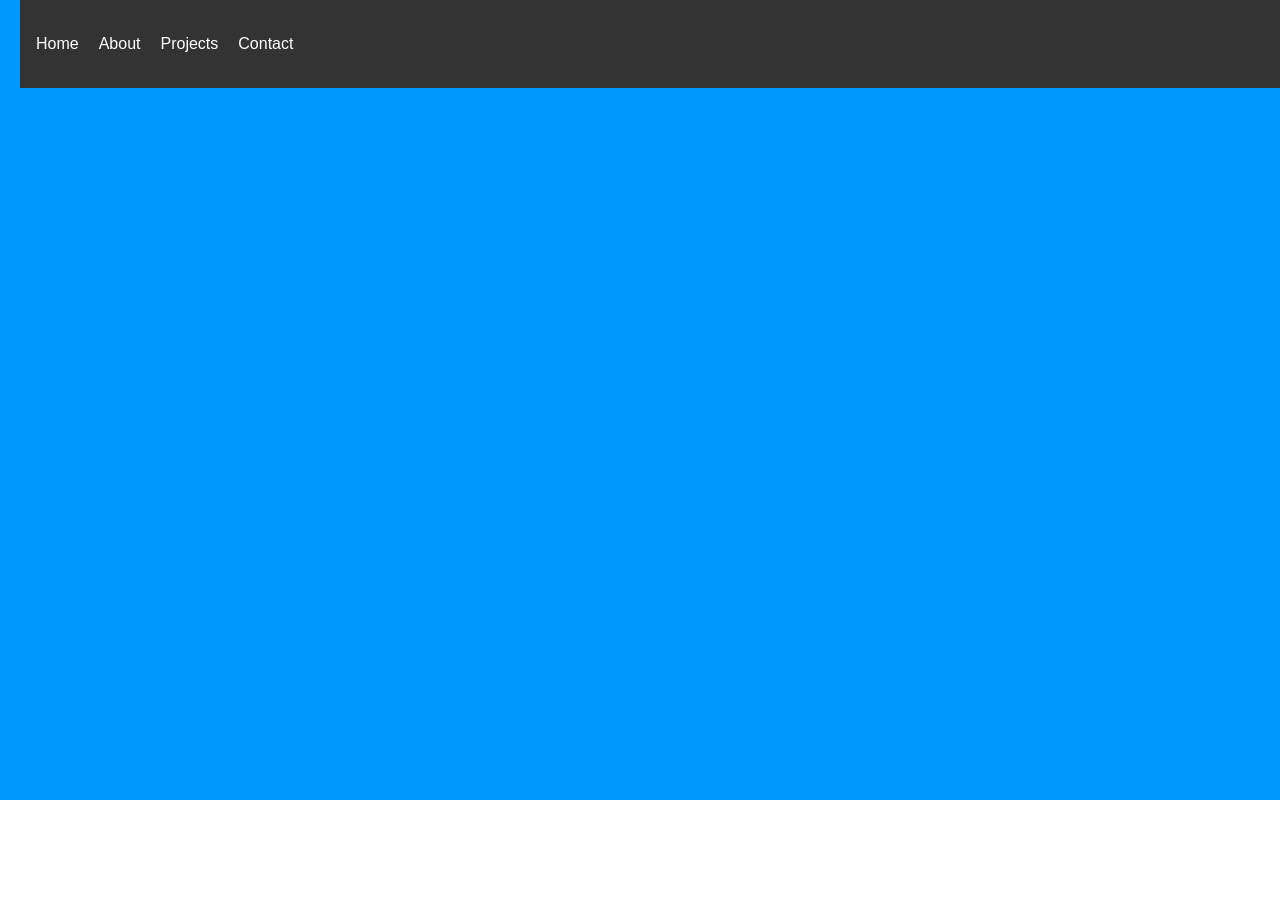
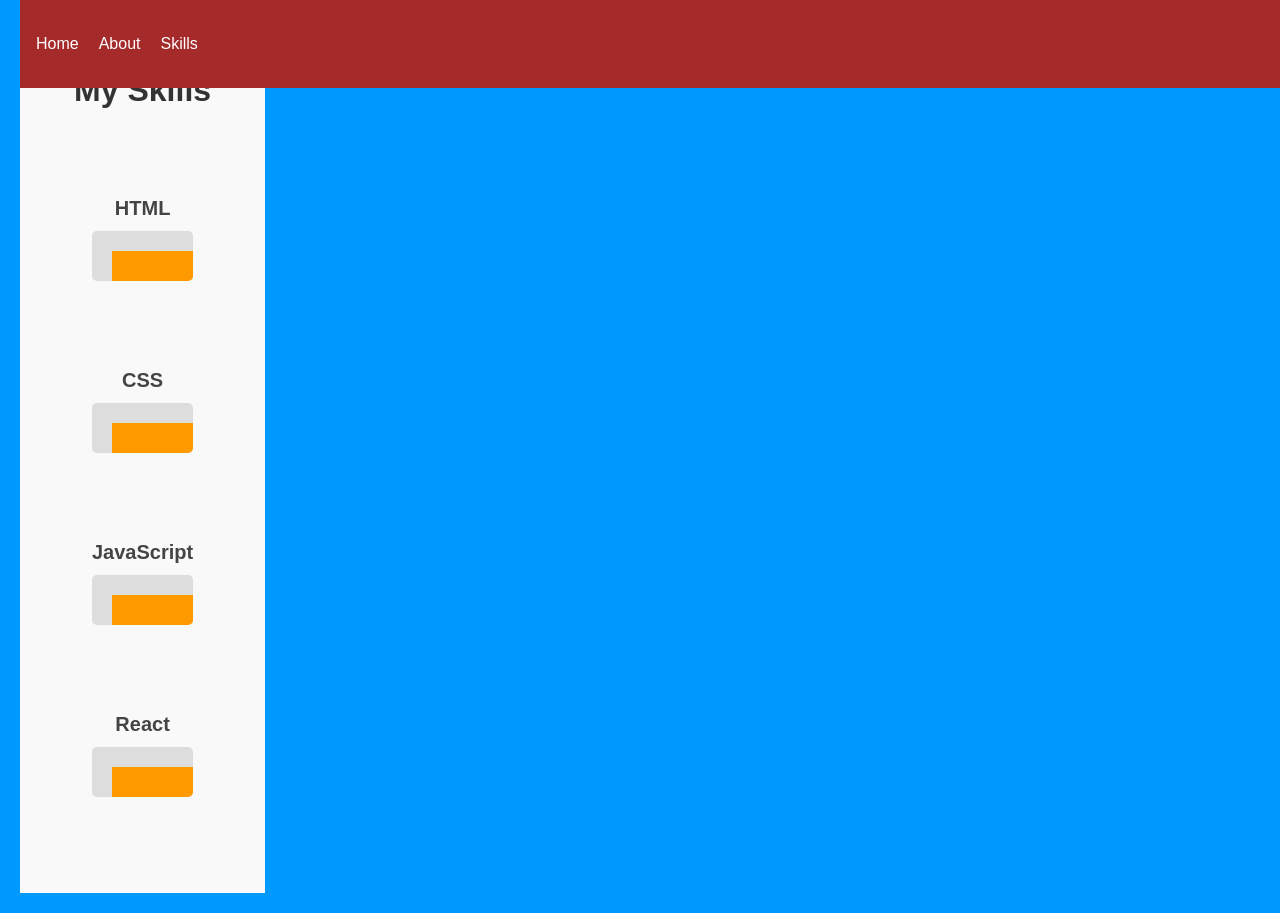
Before and after one commit to lornahmunene/Portfolio, a React (Vite) app: page /skills in a window 1280 px wide. Before the commit the page ends 800 px from the top, so only its background shows below. Built offline with nearby package versions, Linux system fonts and the light colour scheme.

Commit message:
updated porfolio

```diff
--- a/src/App.css
+++ b/src/App.css
@@ -1,19 +1,19 @@
 body {
   font-family: Arial, sans-serif;
-  margin: 0;
+  margin-left: 0;
   padding: 0;
   background-color: rgb(0, 153, 255);
 }
 
 .navbar {
-
   justify-content: center;
-  background-color: #333;
+  background-color:brown;
   padding: 1rem;
   position: fixed; /* Fix the navbar at the top */
   top: 0; /* Position it at the very top of the page */
   width: 100%; /* Ensure the navbar spans the full width of the viewport */
   z-index: 1000;
+  margin-left: 0;
 
 
 }
--- a/src/App.jsx
+++ b/src/App.jsx
@@ -3,8 +3,7 @@ import { BrowserRouter as Router, Routes, Route } from 'react-router-dom';
 import Navbar from './components/Navbar';
 import Home from './components/Home';
 import About from './components/About';
-import Projects from './components/Projects';
-import Contact from './components/Contact';
+import Skills from './components/Skills';
 import './App.css';
 
 function App() {
@@ -14,8 +13,7 @@ function App() {
       <Routes>
         <Route path="/" element={<Home />} />
         <Route path="/about" element={<About />} />
-        <Route path="/projects" element={<Projects />} />
-        <Route path="/contact" element={<Contact />} />
+        <Route path="/skills" element={<Skills />} />
       </Routes>
     </Router>
   );
--- a/src/components/About.jsx
+++ b/src/components/About.jsx
@@ -1,11 +1,24 @@
 import React from 'react';
+import './styles.css';
+import myPhoto from '../assets/my-photo.jpg';
 
 function About() {
   return (
-    <div className="about">
+    <div className="about-container">
+      <div className="about">
       <h1>About Me</h1>
-      <p>I am a [Your Profession/Role].</p>
-      <p>Write a brief introduction about yourself here.</p>
+      <h2>Name:Munene Lornah Wanjiku</h2>
+      <h2>Age:19</h2>
+      <h2>email:munenelornah9@gmail.com</h2>
+      <h2>Education:2020-2023-AllianceGirls' High School</h2>
+        <h2>2024-present-Jomo Kenyatta University of Agriculture and Technology
+      </h2>
+
+      </div>
+      <div className="my-photo">
+      <img src={myPhoto} alt="Lornah Wanjiku" className="profile-photo" />
+        <h1>Lornah Wanjiku</h1>
+      </div>
     </div>
   );
 }
--- a/src/components/Contact.jsx
+++ /dev/null
@@ -1,13 +0,0 @@
-import React from 'react';
-
-function Contact() {
-  return (
-    <div className="contact">
-      <h1>Contact Me</h1>
-      <p>Email: your.email@example.com</p>
-      <p>Phone: +123456789</p>
-    </div>
-  );
-}
-
-export default Contact;
--- a/src/components/Home.jsx
+++ b/src/components/Home.jsx
@@ -1,10 +1,18 @@
 import React from 'react';
+import './styles.css';
+import myPhoto from '../assets/my-photo.jpg';
 
 function Home() {
   return (
-    <div className="home">
-      <h1>Welcome to My Portfolio</h1>
-      <p>This is the home page of my portfolio.</p>
+    <div className="home-container">
+      <div className="home">
+        <h1>Hi! I am Lornah.</h1>
+        <h1>Full-Stack Developer</h1>
+      </div>
+      <div className="my-photo">
+      <img src={myPhoto} alt="Lornah Wanjiku" className="profile-photo" />
+        <h1>Lornah Wanjiku</h1>
+      </div>
     </div>
   );
 }
--- a/src/components/Navbar.jsx
+++ b/src/components/Navbar.jsx
@@ -7,8 +7,7 @@ function Navbar() {
       <ul>
         <li><Link to="/">Home</Link></li>
         <li><Link to="/about">About</Link></li>
-        <li><Link to="/projects">Projects</Link></li>
-        <li><Link to="/contact">Contact</Link></li>
+        <li><Link to="/skills">Skills</Link></li>
       </ul>
     </nav>
   );
--- a/src/components/Projects.jsx
+++ /dev/null
@@ -1,16 +0,0 @@
-import React from 'react';
-
-function Projects() {
-  return (
-    <div className="projects">
-      <h1>My Projects</h1>
-      <ul>
-        <li>Project 1</li>
-        <li>Project 2</li>
-        <li>Project 3</li>
-      </ul>
-    </div>
-  );
-}
-
-export default Projects;
--- /dev/null
+++ b/src/components/Skills.jsx
@@ -0,0 +1,38 @@
+import React from 'react';
+import './styles.css'; // Assuming you're using the same CSS file
+
+function Skills() {
+  return (
+    <div className="skills-page">
+      <h1 className="skills-header">My Skills</h1>
+      <div className="skills-container">
+        <div className="skill">
+          <h3>HTML</h3>
+          <div className="skill-bar">
+            <div className="skill-fill" style={{ width: '90%' }}></div>
+          </div>
+        </div>
+        <div className="skill">
+          <h3>CSS</h3>
+          <div className="skill-bar">
+            <div className="skill-fill" style={{ width: '85%' }}></div>
+          </div>
+        </div>
+        <div className="skill">
+          <h3>JavaScript</h3>
+          <div className="skill-bar">
+            <div className="skill-fill" style={{ width: '80%' }}></div>
+          </div>
+        </div>
+        <div className="skill">
+          <h3>React</h3>
+          <div className="skill-bar">
+            <div className="skill-fill" style={{ width: '75%' }}></div>
+          </div>
+        </div>
+      </div>
+    </div>
+  );
+}
+
+export default Skills;
--- /dev/null
+++ b/src/components/styles.css
@@ -0,0 +1,94 @@
+/* Parent container for left-right layout */
+.home-container {
+    display: flex;
+    justify-content: space-between;
+    align-items: center;
+    height: 100vh; /* Full viewport height */
+    width: 100vw; /* Full viewport width */
+    margin: 0; /* Remove default margin */
+    background-image: url('https://www.godaddy.com/resources/wp-content/uploads/2017/09/wordpress-portfolio-examples-featured-IKyMJ4.tmp_.jpeg?size=3840x0'); /* Replace with the correct path to your image */
+    background-size: cover; /* Ensure the image covers the entire container */
+    background-position: center; /* Center the image */
+    background-repeat: no-repeat; /* Prevent repetition of the image */
+  }
+
+
+  /* Left section */
+  .home {
+    flex: 1; /* Left section takes one portion */
+    padding: 2rem; /* Add some space inside the section */
+    color: brown;
+}
+
+  /* Right section */
+  .my-photo {
+    flex: 1; /* Right section takes one portion */
+    padding: 2rem; /* Add some space inside the section */
+    background-color: rgba(0, 0, 0, 0.5); /* Optional: Add a semi-transparent background for contrast */
+    border-radius: 10px; /* Optional: Add rounded corners */
+    text-align: left; /* Align text to the right */
+  }
+  .profile-photo {
+    width: 400px; /* Adjust as needed */
+    height: 400px; /* Adjust as needed */
+    border-radius: 50%;
+    object-fit: cover; /* Ensures the image fits within the dimensions */
+    margin-bottom: 1rem; /* Space below the image */
+  }
+.about-container{
+    display: flex;
+    justify-content: space-between;
+    align-items: center;
+    height: 100vh; /* Full viewport height */
+    width: 100vw; /* Full viewport width */
+    margin: 0; /* Remove default margin */
+    background-image: url('https://weblium.com/blog/wp-content/uploads/2021/05/19-Best-About-Me-Page-Examples-and-How-to-Write-a-Killer-About-Me-Page-1-1-1.png');
+    background-size: cover; /* Ensure the image covers the entire container */
+    background-position: center; /* Center the image */
+    background-repeat: no-repeat; /* Prevent repetition of the image */
+}
+.about {
+    flex: 1; /* Left section takes one portion */
+    padding: 2rem; /* Add some space inside the section */
+    color: white;
+}
+.skills-page {
+    padding: 2rem;
+    text-align: center;
+    background-color: #f9f9f9;
+  }
+
+  .skills-header {
+    font-size: 2rem;
+    color: #333;
+    margin-bottom: 1.5rem;
+  }
+
+  .skills-container {
+    max-width: 800px;
+    margin: 0 auto;
+  }
+
+  .skill {
+    margin-bottom: 1.5rem;
+  }
+
+  .skill h3 {
+    margin-bottom: 0.5rem;
+    font-size: 1.25rem;
+    color: #444;
+  }
+
+  .skill-bar {
+    background-color: #ddd;
+    height: 10px;
+    border-radius: 5px;
+    overflow: hidden;
+    position: relative;
+  }
+
+  .skill-fill {
+    height: 100%;
+    background-color: #ff9900;
+    transition: width 0.5s ease-in-out;
+  }
```
Also changed, not shown: src/assets/my-photo.jpg (added), src/components/Footer.jsx (deleted).
